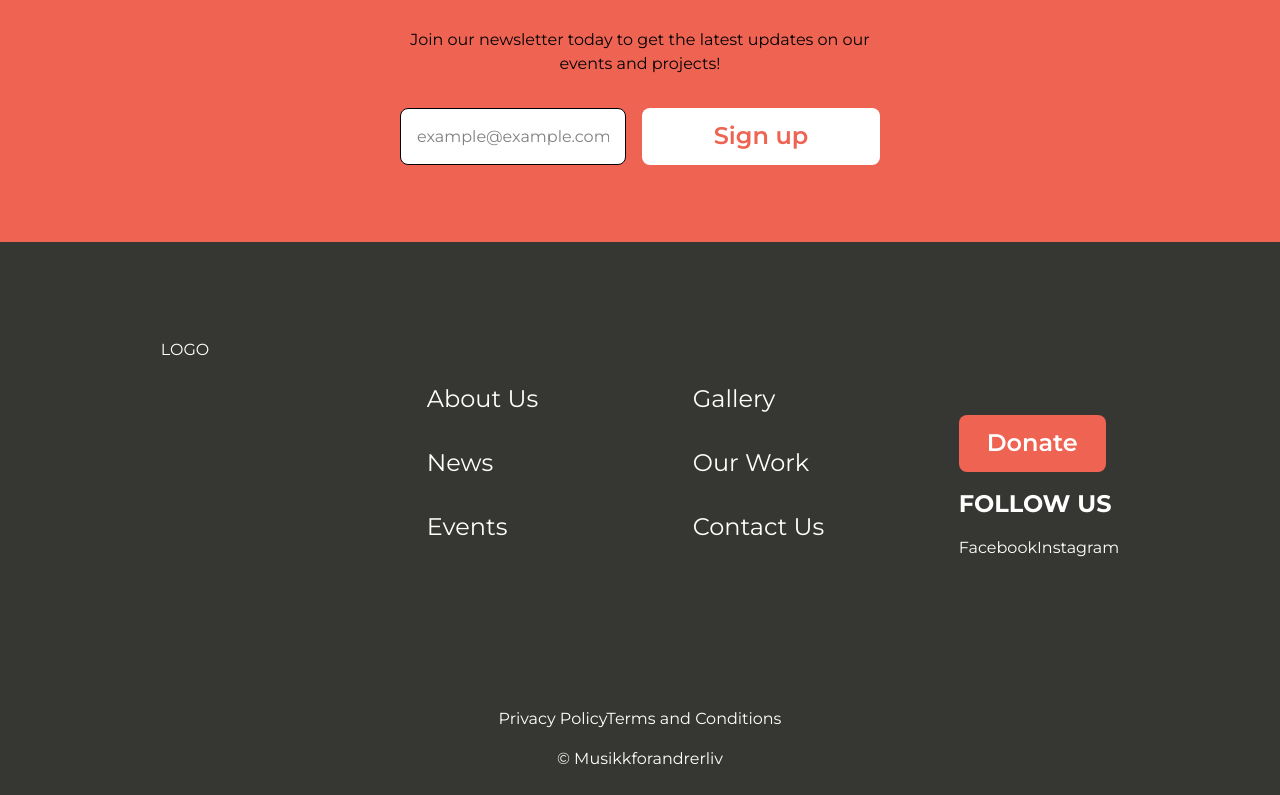
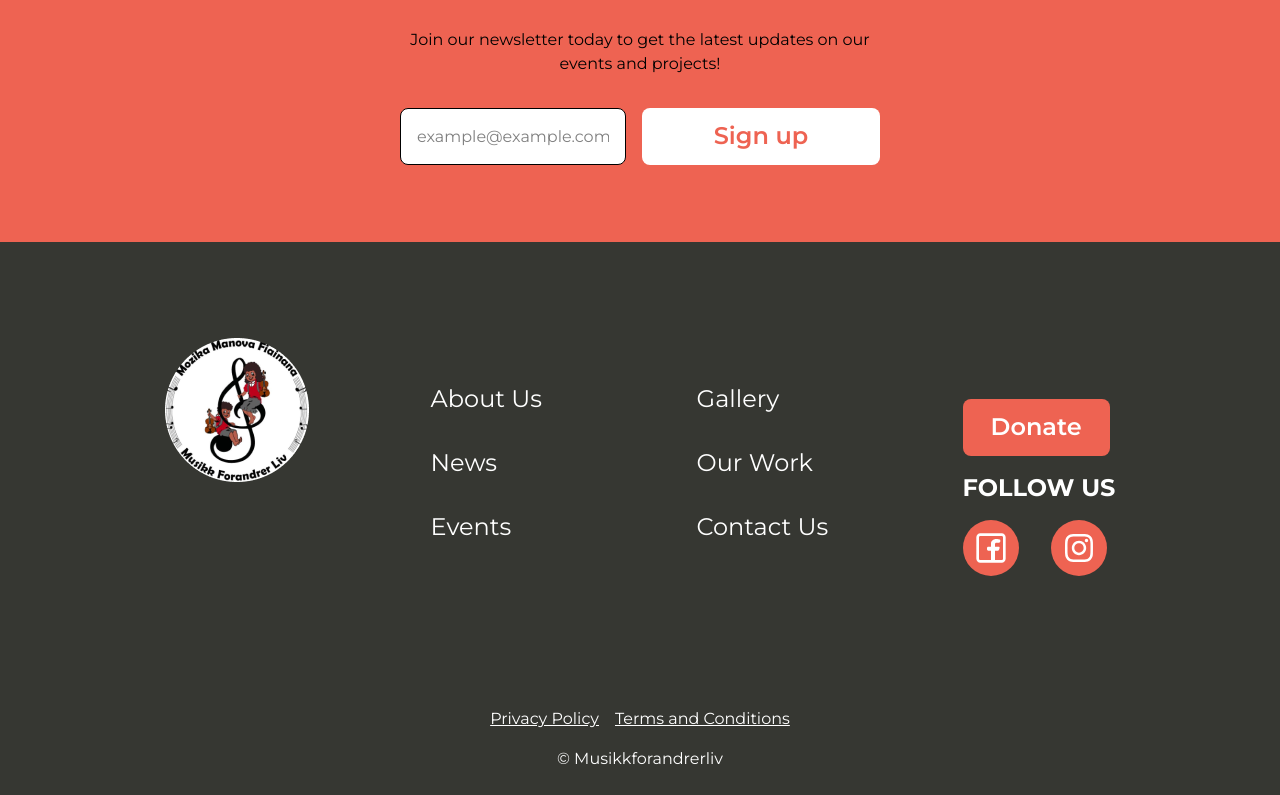
Before and after one commit to NoroffFEU/musikkforandrerliv.no, a React (Vite) app: page / in a window 1280 px wide. Shown: the part 8406-9201 px from the top of the page. Built offline with nearby package versions, Linux system fonts and the light colour scheme; a web font is replaced by a local one.

Commit message:
feat: Working links for footer. + Added logo and icons.

```diff
--- a/src/components/Footer.jsx
+++ b/src/components/Footer.jsx
@@ -1,4 +1,6 @@
 import React, { useState } from 'react';
+
+import { Link } from 'react-router-dom';
 
 import { useTranslation } from 'react-i18next';
 
@@ -51,39 +53,89 @@ function Footer() {
       <section className="h-[1069px] bg-(--color-dark-green) text-white md:h-[553px] flex flex-col items-center relative">
         <div className="grid grid-cols-2 md:grid-cols-3 gap-4 justify-center items-center mt-22 md:mt-24">
           {/* Placeholder for logo */}
-          <div className="w-[170px] h-[170px] lg:h-[250px] lg:w-[250px] col-start-1">
-            LOGO
-          </div>
+          <Link
+            href="/"
+            className="w-[170px] h-[170px] lg:h-[250px] lg:w-[250px] col-start-1"
+          >
+            <img src="/assets/placeholder-images/logo.png" alt="footer-logo" />
+          </Link>
 
-          <div className="text-2xl flex flex-col col-start-1 md:col-start-2 gap-8">
-            <a>{t('common.footer.aboutUs')}</a>
-            <a>{t('common.footer.news')}</a>
-            <a>{t('common.footer.events')}</a>
+          <div className="text-2xl flex flex-col col-start-1 md:col-start-2 gap-8 max-md:mb-4">
+            <Link to="/about">{t('common.footer.aboutUs')}</Link>
+            <Link to="/news">{t('common.footer.news')}</Link>
+            <Link to="/events">{t('common.footer.events')}</Link>
           </div>
           <div className="text-2xl flex flex-col col-start-1 md:col-start-3 gap-8">
-            <a>{t('common.footer.gallery')}</a>
-            <a>{t('common.footer.ourWork')}</a>
-            <a>{t('common.footer.contactUs')}</a>
+            <Link to="/gallery">{t('common.footer.gallery')}</Link>
+            <Link to="/work">{t('common.footer.ourWork')}</Link>
+            <Link to="/contact">{t('common.footer.contactUs')}</Link>
           </div>
 
           <div className="col-start-2 md:col-start-4 row-start-1 mt-12 gap-4 flex flex-col">
-            <button className="bg-(--color-sunset-red) h-[57px] w-[147px] font-semibold text-white text-2xl rounded-lg focus:border-2 col-start-1 md:col-start-4 md:row-start-1">
+            <Link
+              to="/donate"
+              className="bg-(--color-sunset-red) h-[57px] w-[147px] font-semibold text-white grid place-items-center text-2xl rounded-lg focus:border-2 col-start-1 md:col-start-4 md:row-start-1"
+            >
               {t('common.buttons.donate')}
-            </button>
+            </Link>
 
             <p className="uppercase text-2xl font-bold">
               {t('common.footer.followUs')}
             </p>
-            <div>
-              <a>Facebook</a>
-              <a>Instagram</a>
+            <div className="flex gap-8">
+              <Link
+                className="bg-[#ee6352] rounded-full grid place-items-center size-14 aspect-square"
+                to="https://www.facebook.com/musicchangeslivesMadagascar/"
+              >
+                {/* Author: https://www.svgrepo.com/author/Konstantin%20Filatov/ - License: https://www.svgrepo.com/page/licensing/#CC%20Attribution*/}
+                <svg
+                  viewBox="0 0 24 24"
+                  height={32}
+                  width={32}
+                  fill="#fff"
+                  xmlns="http://www.w3.org/2000/svg"
+                >
+                  <g id="SVGRepo_bgCarrier" strokeWidth={0} />
+                  <g
+                    id="SVGRepo_tracerCarrier"
+                    strokeLinecap="round"
+                    strokeLinejoin="round"
+                  />
+                  <g id="SVGRepo_iconCarrier">
+                    <path
+                      fillRule="evenodd"
+                      clipRule="evenodd"
+                      d="M20 1C21.6569 1 23 2.34315 23 4V20C23 21.6569 21.6569 23 20 23H4C2.34315 23 1 21.6569 1 20V4C1 2.34315 2.34315 1 4 1H20ZM20 3C20.5523 3 21 3.44772 21 4V20C21 20.5523 20.5523 21 20 21H15V13.9999H17.0762C17.5066 13.9999 17.8887 13.7245 18.0249 13.3161L18.4679 11.9871C18.6298 11.5014 18.2683 10.9999 17.7564 10.9999H15V8.99992C15 8.49992 15.5 7.99992 16 7.99992H18C18.5523 7.99992 19 7.5522 19 6.99992V6.31393C19 5.99091 18.7937 5.7013 18.4813 5.61887C17.1705 5.27295 16 5.27295 16 5.27295C13.5 5.27295 12 6.99992 12 8.49992V10.9999H10C9.44772 10.9999 9 11.4476 9 11.9999V12.9999C9 13.5522 9.44771 13.9999 10 13.9999H12V21H4C3.44772 21 3 20.5523 3 20V4C3 3.44772 3.44772 3 4 3H20Z"
+                    />
+                  </g>
+                </svg>
+              </Link>
+              <Link
+                className="bg-[#ee6352] rounded-full grid place-items-center size-14 aspect-square"
+                to="https://www.instagram.com/musikkforandrerliv/"
+                >
+                {/* Font Awesome Free 6.7.2 by @fontawesome - https://fontawesome.com License - https://fontawesome.com/license/free Copyright 2025 Fonticons, Inc. */}
+                <svg
+                  xmlns="http://www.w3.org/2000/svg"
+                  height={32}
+                  width={32}
+                  fill="#fff"
+                  viewBox="0 0 448 512"
+                >
+                  <path d="M224.1 141c-63.6 0-114.9 51.3-114.9 114.9s51.3 114.9 114.9 114.9S339 319.5 339 255.9 287.7 141 224.1 141zm0 189.6c-41.1 0-74.7-33.5-74.7-74.7s33.5-74.7 74.7-74.7 74.7 33.5 74.7 74.7-33.6 74.7-74.7 74.7zm146.4-194.3c0 14.9-12 26.8-26.8 26.8-14.9 0-26.8-12-26.8-26.8s12-26.8 26.8-26.8 26.8 12 26.8 26.8zm76.1 27.2c-1.7-35.9-9.9-67.7-36.2-93.9-26.2-26.2-58-34.4-93.9-36.2-37-2.1-147.9-2.1-184.9 0-35.8 1.7-67.6 9.9-93.9 36.1s-34.4 58-36.2 93.9c-2.1 37-2.1 147.9 0 184.9 1.7 35.9 9.9 67.7 36.2 93.9s58 34.4 93.9 36.2c37 2.1 147.9 2.1 184.9 0 35.9-1.7 67.7-9.9 93.9-36.2 26.2-26.2 34.4-58 36.2-93.9 2.1-37 2.1-147.8 0-184.8zM398.8 388c-7.8 19.6-22.9 34.7-42.6 42.6-29.5 11.7-99.5 9-132.1 9s-102.7 2.6-132.1-9c-19.6-7.8-34.7-22.9-42.6-42.6-11.7-29.5-9-99.5-9-132.1s-2.6-102.7 9-132.1c7.8-19.6 22.9-34.7 42.6-42.6 29.5-11.7 99.5-9 132.1-9s102.7-2.6 132.1 9c19.6 7.8 34.7 22.9 42.6 42.6 11.7 29.5 9 99.5 9 132.1s2.7 102.7-9 132.1z" />
+                </svg>
+              </Link>
             </div>
           </div>
         </div>
         <div className="absolute bottom-6 flex flex-col gap-4 m-0 items-center text-center">
-          <div>
-            <a>{t('common.footer.privacyPolicy')}</a>
-            <a>{t('common.footer.termsAndConditions')}</a>
+          <div className="flex gap-4">
+            <Link className="underline" to="/privacy">
+              {t('common.footer.privacyPolicy')}
+            </Link>
+            <Link className="underline" to="/terms">
+              {t('common.footer.termsAndConditions')}
+            </Link>
           </div>
 
           <p>© Musikkforandrerliv</p>
```
